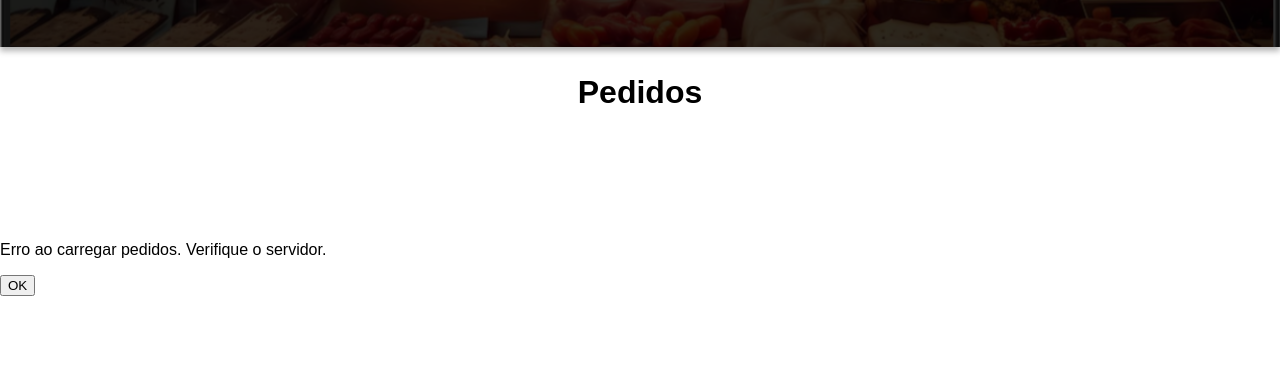
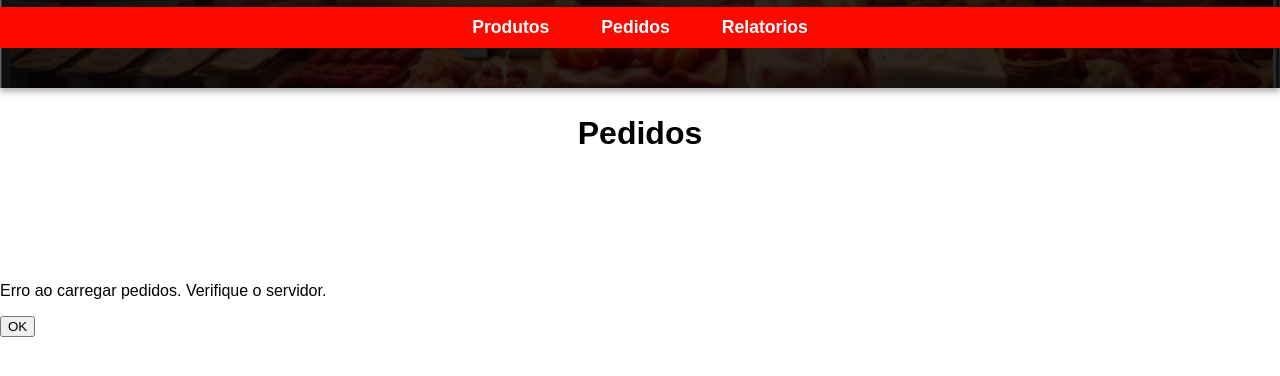
Before and after one commit to GptGemine/Churras, a website: page public/pedidos.html in a window 1280 px wide. Shown: the part 292-668 px from the top of the page. Drawn offline with Linux system fonts and the light colour scheme; no server answers.

```diff
--- a/public/pedidos.html
+++ b/public/pedidos.html
@@ -12,6 +12,17 @@
       <img src="uploads/Logo2-removebg-preview.png" alt="Logo" class="logo" />
       <h1 class="titulo">Pedidos Realizados</h1>
     </div>
+
+<nav class="menu-navegacao">
+    <ul>
+      <li><a href="comerciante.html">Produtos</a></li>
+      <li><a href="pedidos.html">Pedidos</a></li>
+      <li><a href="relatorios.html">Relatorios</a></li>
+    </ul>
+  </nav>
+
+
+
   </header>
 
   <main class="container">
```
Also changed, not shown: public/relatorios.html (+11 -0 lines).
